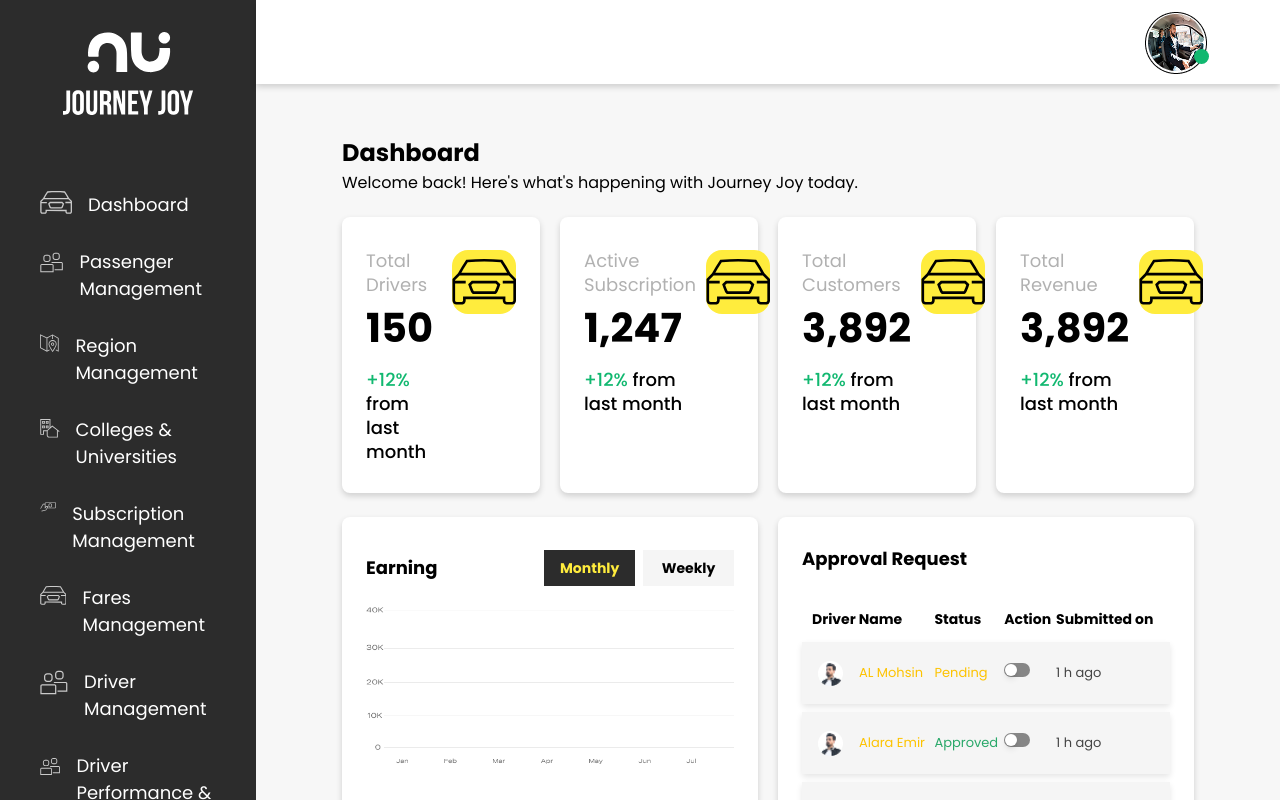
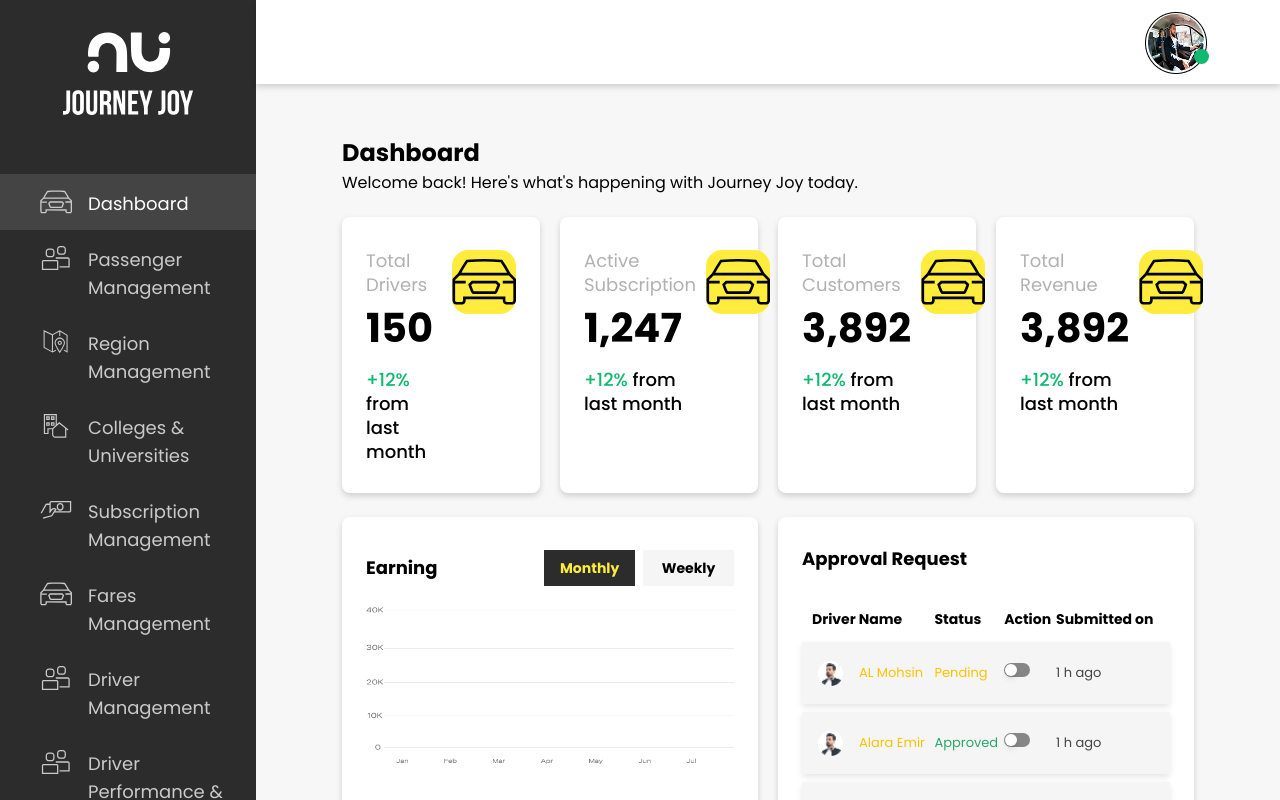
Before and after one commit to anasrazaofficial/journey-joy-dashboard, a React (Create React App) app: page / in a window 1280 px wide. Built offline with nearby package versions, Linux system fonts and the light colour scheme.

Commit message:
Change sidebar classes to tailwind

```diff
--- a/src/App.css
+++ b/src/App.css
@@ -44,57 +44,16 @@ h4 {
 
 
 /* Sidebar */
-.sidebar {
-  width: 256px;
-  height: 100dvh;
-  background: #2C2C2C;
-  color: white;
-  position: fixed;
-  top: 0;
-  left: 0;
-  padding-block: 32px;
-  overflow-y: auto;
+.nav-links li a {
+  @apply pt-4 pr-7 pb-3 pl-10 flex items-start gap-x-4 hover:bg-[#444444] hover:text-white cursor-pointer;
 }
 
-.sidebar .sidebar-logo {
-  margin-inline: auto;
-  display: block;
+.nav-links li a svg {
+  @apply fill-[#CACACA] flex-shrink-0 w-8 h-6;
 }
 
-.sidebar ul {
-  margin-top: 59px;
-  list-style-type: none;
-  padding: 0;
-  font-size: 18px;
-}
-
-.sidebar ul li {
-  padding: 17px 28px 13px 40px;
-  display: flex;
-  align-items: flex-start;
-  gap: 16px;
-}
-
-.sidebar ul li:hover {
-  background: #444444;
-  cursor: pointer;
-}
-
-.sidebar ul li .sidebar-icons {
-  fill: #CACACA;
-}
-
-.sidebar ul li:hover>.sidebar-icons {
-  fill: #FFEC3D;
-}
-
-.sidebar .sidebar-logout {
-  padding-left: 24px;
-  display: flex;
-  align-items: center;
-  gap: 16px;
-  margin-top: 40px;
-  cursor: pointer;
+.nav-links li a:hover>svg {
+  @apply fill-[#FFEC3D];
 }
 
 
--- a/src/components/Sidebar.jsx
+++ b/src/components/Sidebar.jsx
@@ -1,54 +1,103 @@
+import { NavLink } from "react-router-dom";
 import { logo, logout } from "../assets";
 import { SidebarCollege, SidebarDashboard, SidebarPassengerMan, SidebarRegion, SidebarSubscription } from "../components";
 
 
 export const Sidebar = () => {
     return (
-        <aside className="sidebar">
-            <img src={logo} alt="Logo" height={83} width={130} className="sidebar-logo" />
+        <aside className="w-64 h-dvh bg-[#2C2C2C] fixed top-0 left-0 py-8 overflow-y-auto">
+            <img src={logo} alt="Logo" height={83} width={130} className="mx-auto block" />
 
 
-            <ul>
+
+
+
+
+
+            <ul className="nav-links mt-[59px] text-lg text-white/75">
                 <li>
-                    <SidebarDashboard className="sidebar-icons" />
+                    <NavLink to="/"
+                        className={({ isActive }) => `group ${isActive ? "bg-[#444444] text-white" : ""}`}
+                    >
+                        <SidebarDashboard />
                         <span>Dashboard</span>
+                    </NavLink>
                 </li>
+
                 <li>
-                    <SidebarPassengerMan className="sidebar-icons" />
+                    <NavLink to="/passenger-managment"
+                        className={({ isActive }) => `group ${isActive ? "bg-[#444444] text-white" : ""}`}
+                    >
+                        <SidebarPassengerMan />
                         <span>Passenger Management</span>
+                    </NavLink>
                 </li>
+
                 <li>
-                    <SidebarRegion className="sidebar-icons" />
+                    <NavLink to="/region-management"
+                        className={({ isActive }) => `group ${isActive ? "bg-[#444444] text-white" : ""}`}
+                    >
+                        <SidebarRegion />
                         <span>Region Management</span>
+                    </NavLink>
                 </li>
+
                 <li>
-                    <SidebarCollege className="sidebar-icons" />
+                    <NavLink to="/colleges-and-universities"
+                        className={({ isActive }) => `group ${isActive ? "bg-[#444444] text-white" : ""}`}
+                    >
+                        <SidebarCollege />
                         <span>Colleges & Universities</span>
+                    </NavLink>
                 </li>
+
                 <li>
-                    <SidebarSubscription className="sidebar-icons" />
+                    <NavLink to="/subscription-management"
+                        className={({ isActive }) => `group ${isActive ? "bg-[#444444] text-white" : ""}`}
+                    >
+                        <SidebarSubscription />
                         <span>Subscription Management</span>
+                    </NavLink>
                 </li>
+
                 <li>
-                    <SidebarDashboard className="sidebar-icons" />
+                    <NavLink to="/fares-management"
+                        className={({ isActive }) => `group ${isActive ? "bg-[#444444] text-white" : ""}`}
+                    >
+                        <SidebarDashboard />
                         <span>Fares Management</span>
+                    </NavLink>
                 </li>
+
                 <li>
-                    <SidebarPassengerMan className="sidebar-icons" />
+                    <NavLink to="/driver-management"
+                        className={({ isActive }) => `group ${isActive ? "bg-[#444444] text-white" : ""}`}
+                    >
+                        <SidebarPassengerMan />
                         <span>Driver Management</span>
+                    </NavLink>
                 </li>
+
                 <li>
-                    <SidebarPassengerMan className="sidebar-icons" />
+                    <NavLink to="/driver-performance-payout"
+                        className={({ isActive }) => `group ${isActive ? "bg-[#444444] text-white" : ""}`}
+                    >
+                        <SidebarPassengerMan />
                         <span>Driver Performance & Payout</span>
+                    </NavLink>
                 </li>
             </ul>
 
 
 
-            <div className="sidebar-logout">
+
+
+
+
+            <button type="button" className="ml-6 flex items-center gap-x-4 mt-10 cursor-pointer text-white">
                 <img src={logout} alt="Logout" />
                 <span>Logout</span>
-            </div>
+            </button>
         </aside>
     );
 };
```
Also changed, not shown: src/App.js (+4 -4 lines), src/components/Icons.jsx (+5 -5 lines). Lines whose indentation alone changed are shown as unchanged.
